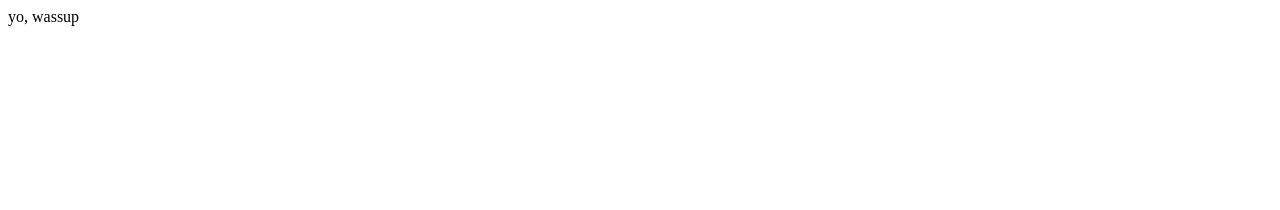
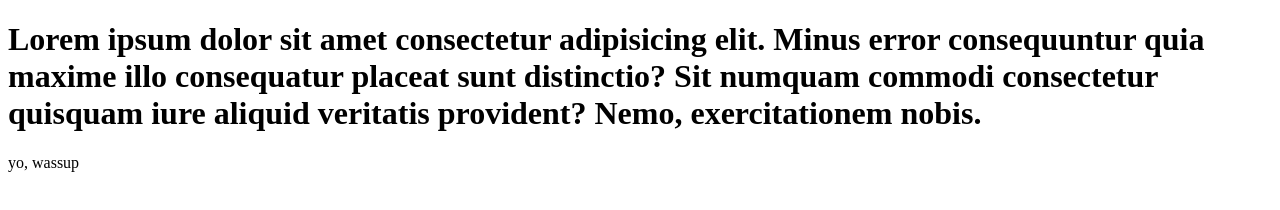
Before and after one commit to Sudo-web-dev/test1, a plain HTML site: page index.html in a window 1280 px wide. Drawn offline with Linux system fonts and the light colour scheme.

Commit message:
changes 3

```diff
--- a/index.html
+++ b/index.html
@@ -6,6 +6,7 @@
     <title>Document</title>
 </head>
 <body>
-    yo, wassup
+    <h1>Lorem ipsum dolor sit amet consectetur adipisicing elit. Minus error consequuntur quia maxime illo consequatur placeat sunt distinctio? Sit numquam commodi consectetur quisquam iure aliquid veritatis provident? Nemo, exercitationem nobis.</h1>
+    <p>yo, wassup</p>
 </body>
 </html>
```
